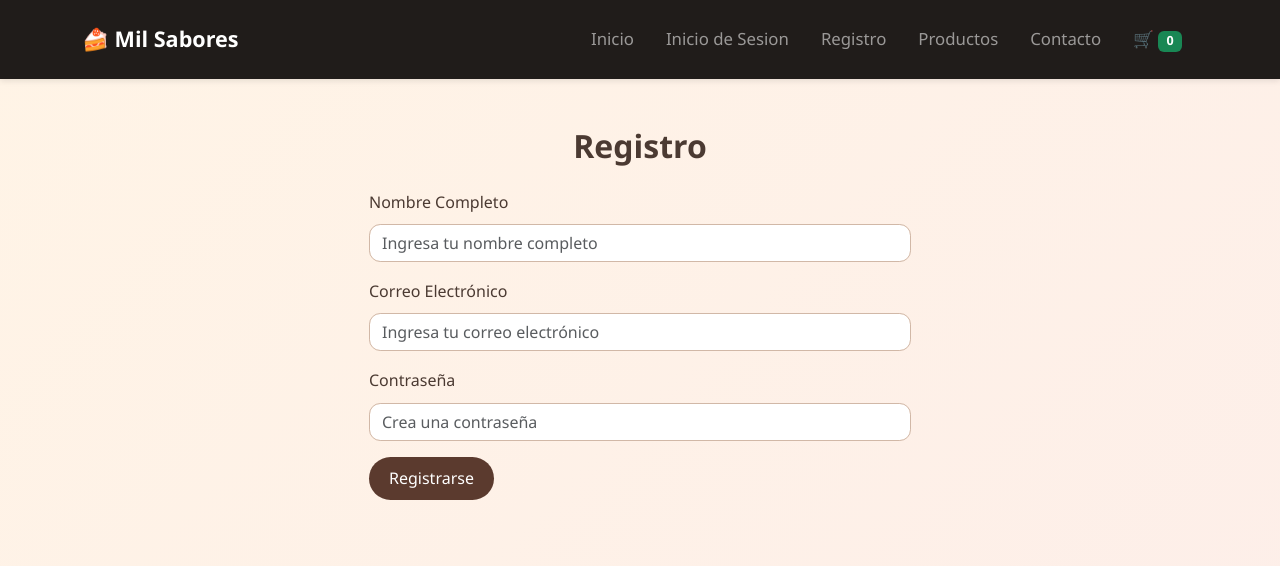
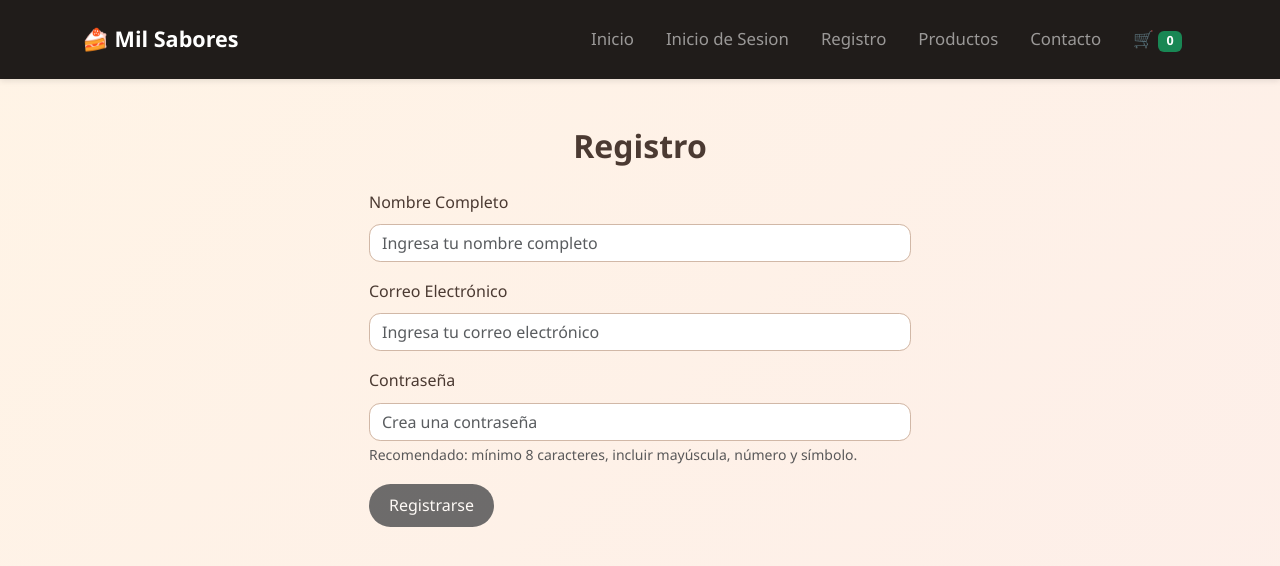
Before and after one commit to consuelojerezv/pasteleria_react, a React (Vite) app: page /registro in a window 1280 px wide. Shown: the top 566 px of the page. Built offline with nearby package versions, Linux system fonts and the light colour scheme.

Commit message:
validaciones

```diff
--- a/src/pages/InicioSesion.jsx
+++ b/src/pages/InicioSesion.jsx
@@ -1,22 +1,80 @@
+import { useState } from "react";
+import { useNavigate } from "react-router-dom";
+
 export default function InicioSesion() {
+  const [email, setEmail] = useState("");
+  const [password, setPassword] = useState("");
+  const [error, setError] = useState("");
+  const navigate = useNavigate();
+
+  const emailRegex = /^[^\s@]+@[^\s@]+\.[^\s@]+$/;
+  const isEmailValid = emailRegex.test(email);
+  const isFormValid = isEmailValid && password.length > 0;
+
+  function handleSubmit(e) {
+    e.preventDefault();
+    setError("");
+
+    if (!isFormValid) {
+      setError("Por favor ingresa un correo y contraseña válidos.");
+      return;
+    }
+
+    const stored = localStorage.getItem("usuarios");
+    const usuarios = stored ? JSON.parse(stored) : [];
+
+    const usuario = usuarios.find(u => u.email === email.toLowerCase() && u.password === password);
+
+    if (!usuario) {
+      setError("Correo o contraseña incorrectos.");
+      return;
+    }
+
+    // inicio de sesión exitoso: puedes guardar token / estado de sesión
+    localStorage.setItem("sessionUser", JSON.stringify({ nombre: usuario.nombre, email: usuario.email }));
+    // redirigir a home o a la página que quieras
+    navigate("/");
+  }
+
   return (
     <main className="page">
       <h2 className="text-center mb-4">Inicio de Sesion</h2>
       <div className="row justify-content-center">
         <div className="col-12 col-md-6">
-          <form>
+          <form onSubmit={handleSubmit} noValidate>
             <div className="mb-3">
               <label htmlFor="email" className="form-label">Correo Electrónico</label>
-              <input type="email" className="form-control" id="email" placeholder="Ingresa tu correo electrónico"/>
-              </div>
-              <div className="mb-3">
-                <label htmlFor="password" className="form-label">Contraseña</label>
-                <input type="password" className="form-control" id="password" placeholder="Ingresa tu contraseña"/>
-              </div>
-              <button type="submit" className="btn btn-dark">Iniciar Sesion</button>
+              <input
+                type="email"
+                className={`form-control ${email && !isEmailValid ? "is-invalid" : ""}`}
+                id="email"
+                placeholder="Ingresa tu correo electrónico"
+                value={email}
+                onChange={(e) => setEmail(e.target.value)}
+              />
+              <div className="invalid-feedback">Ingresa un correo válido.</div>
+            </div>
+            <div className="mb-3">
+              <label htmlFor="password" className="form-label">Contraseña</label>
+              <input
+                type="password"
+                className={`form-control ${password && password.length === 0 ? "is-invalid" : ""}`}
+                id="password"
+                placeholder="Ingresa tu contraseña"
+                value={password}
+                onChange={(e) => setPassword(e.target.value)}
+              />
+              <div className="invalid-feedback">La contraseña es obligatoria.</div>
+            </div>
+
+            {error && <div className="alert alert-danger">{error}</div>}
+
+            <button type="submit" className="btn btn-dark" disabled={!isFormValid}>
+              Iniciar Sesion
+            </button>
           </form>
         </div>
       </div>
     </main>
   );
-    }
+}
--- a/src/pages/Registro.jsx
+++ b/src/pages/Registro.jsx
@@ -1,24 +1,101 @@
+import { useState } from "react";
+
 export default function Registro() {
+  const [nombre, setNombre] = useState("");
+  const [email, setEmail] = useState("");
+  const [password, setPassword] = useState("");
+  const [submitted, setSubmitted] = useState(false);
+  const [error, setError] = useState("");
+
+  const emailRegex = /^[^\s@]+@[^\s@]+\.[^\s@]+$/;
+  const passwordRegex = /^(?=.*[a-z])(?=.*[A-Z])(?=.*\d)(?=.*[\W_]).{8,}$/;
+  const isEmailValid = emailRegex.test(email);
+  const isPasswordValid = passwordRegex.test(password);
+  const isNombreValid = nombre.trim().length > 0;
+  const isFormValid = isNombreValid && isEmailValid && isPasswordValid;
+
+  function handleSubmit(e) {
+    e.preventDefault();
+    setSubmitted(true);
+    setError("");
+    if (!isFormValid) return;
+
+    // obtener lista de usuarios desde localStorage
+    const stored = localStorage.getItem("usuarios");
+    const usuarios = stored ? JSON.parse(stored) : [];
+
+    // evitar registro duplicado por email
+    if (usuarios.some(u => u.email.toLowerCase() === email.toLowerCase())) {
+      setError("Ya existe un usuario registrado con ese correo.");
+      return;
+    }
+
+    // almacenar nuevo usuario (nota: para demo; en producción usar backend y hashing)
+    usuarios.push({ nombre, email: email.toLowerCase(), password });
+    localStorage.setItem("usuarios", JSON.stringify(usuarios));
+
+    alert("Registro completado correctamente");
+    setNombre("");
+    setEmail("");
+    setPassword("");
+    setSubmitted(false);
+  }
 
   return (
     <main className="page">
       <h2 className="text-center mb-4">Registro</h2>
       <div className="row justify-content-center">
         <div className="col-12 col-md-6">
-                <form>
+          <form onSubmit={handleSubmit} noValidate>
             <div className="mb-3">
               <label htmlFor="nombre" className="form-label">Nombre Completo</label>
-                        <input type="text" className="form-control" id="nombre" placeholder="Ingresa tu nombre completo"/>
+              <input
+                type="text"
+                className={`form-control ${submitted && !isNombreValid ? "is-invalid" : ""}`}
+                id="nombre"
+                placeholder="Ingresa tu nombre completo"
+                value={nombre}
+                onChange={(e) => setNombre(e.target.value)}
+              />
+              <div className="invalid-feedback">El nombre es obligatorio.</div>
             </div>
+
             <div className="mb-3">
               <label htmlFor="email" className="form-label">Correo Electrónico</label>
-                        <input type="email" className="form-control" id="email" placeholder="Ingresa tu correo electrónico"/>
+              <input
+                type="email"
+                className={`form-control ${email && !isEmailValid ? "is-invalid" : ""}`}
+                id="email"
+                placeholder="Ingresa tu correo electrónico"
+                value={email}
+                onChange={(e) => setEmail(e.target.value)}
+              />
+              <div className="invalid-feedback">Ingresa un correo válido (ej: usuario@dominio.com).</div>
             </div>
+
             <div className="mb-3">
               <label htmlFor="password" className="form-label">Contraseña</label>
-                        <input type="password" className="form-control" id="password" placeholder="Crea una contraseña"/>
+              <input
+                type="password"
+                className={`form-control ${password && !isPasswordValid ? "is-invalid" : ""}`}
+                id="password"
+                placeholder="Crea una contraseña"
+                value={password}
+                onChange={(e) => setPassword(e.target.value)}
+              />
+              <div className="invalid-feedback">
+                La contraseña debe tener al menos 8 caracteres, una mayúscula, una minúscula, un número y un caracter especial.
               </div>
-                    <button type="submit" className="btn btn-dark">Registrarse</button>
+              <small className="form-text text-muted">
+                Recomendado: mínimo 8 caracteres, incluir mayúscula, número y símbolo.
+              </small>
+            </div>
+
+            {error && <div className="alert alert-danger">{error}</div>}
+
+            <button type="submit" className="btn btn-dark" disabled={!isFormValid}>
+              Registrarse
+            </button>
           </form>
         </div>
       </div>
```
Lines whose indentation alone changed are shown as unchanged.
